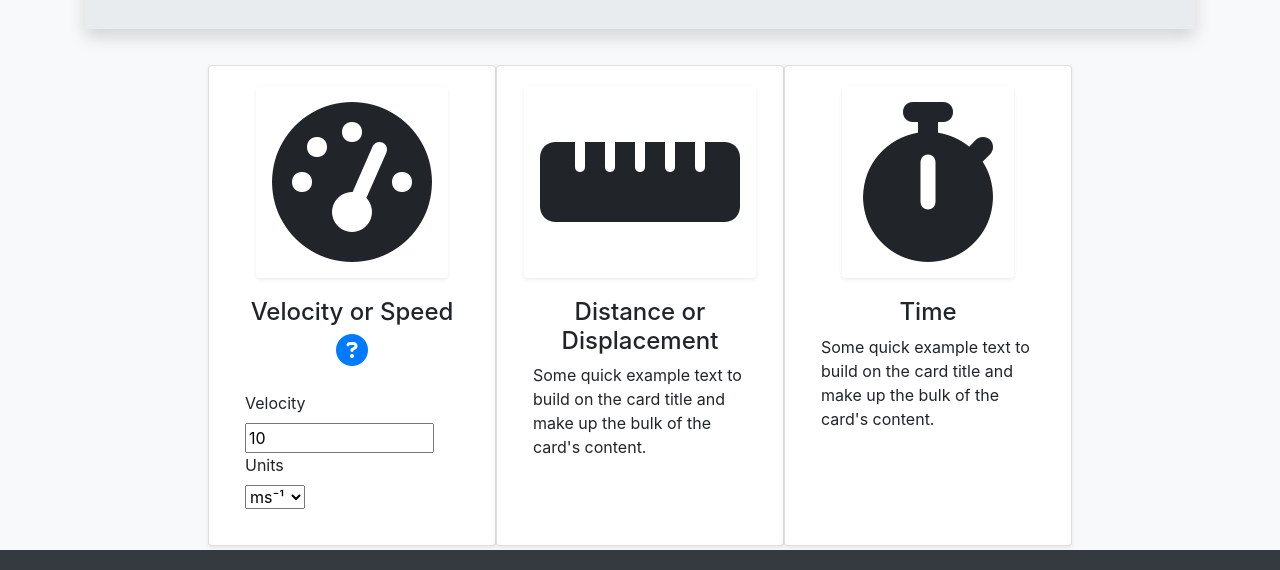
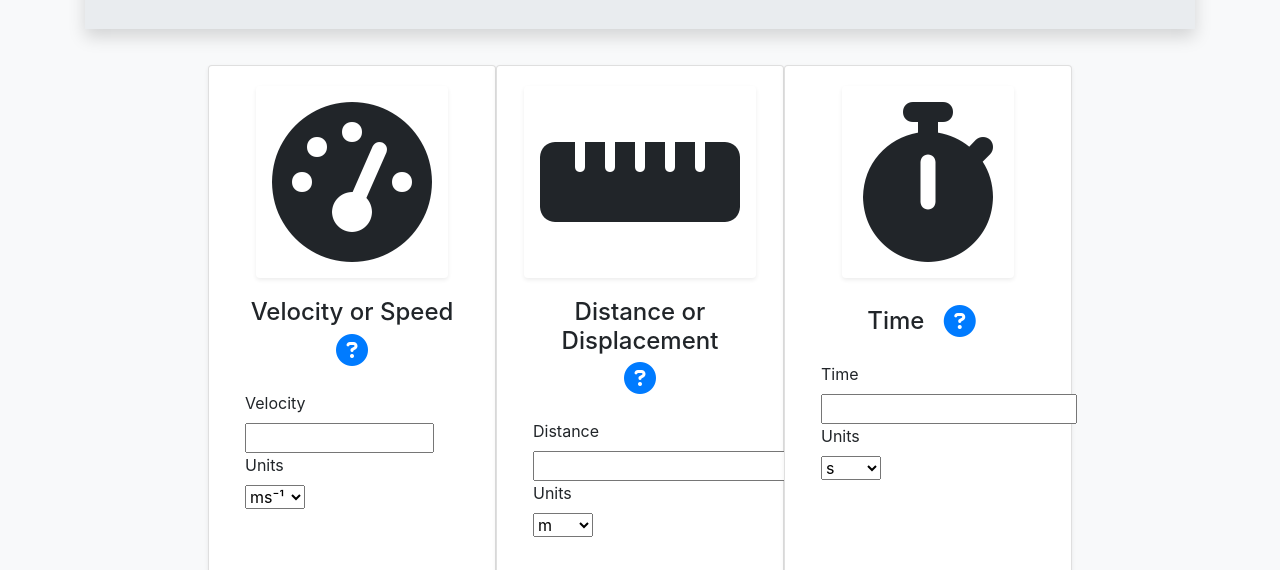
Before and after one commit to pauld0051/Physics-Code-2, a plain HTML site: page velocity.html in a window 1280 px wide. Shown: the part 186-756 px from the top of the page. Drawn offline with nearby package versions, Linux system fonts and the light colour scheme.

Commit message:
Complete velocity.html form

```diff
--- a/velocity.html
+++ b/velocity.html
@@ -28,6 +28,7 @@
     </section>
     <section class="container">
         <form name="velocity_calc" id="velocity_calc">
+            <!-- Velocity Card -->
             <div class="row d-flex justify-content-center">
                 <div class="card shadow-sm p-3 mt-1 mb-1" style="width: 18rem;">
                     <i class="fa-solid fa-gauge-high fa-10x rounded mx-auto d-block mt-1 shadow-sm p-3"></i>
@@ -35,14 +36,14 @@
                         <h4 class="text-center">Velocity or Speed <a tabindex="0" class="btn btn-link" role="button"
                                 data-toggle="popover" data-trigger="focus"
                                 title="Initial Velocity (ms<sup>-1</sup>, kmh<sup>-1</sup> or mph)"
-                                data-content="Enter the initial velocity the vehicle is travelling. Don't forget to check the units!">
+                                data-content="Leave blank or enter the velocity the object is travelling. Don't forget to check the units!">
                                 <i class="far fa-question-circle fa-2x"></i>
                             </a></h4>
                         <p class="card-text"></p>
-                        <label for="initialVelocity">Velocity</label><br>
+                        <label for="velocity">Velocity</label><br>
                         <input type="number" name="inputVelocity" id="initialVelocity" class="reset_form checkVelocity"
-                            value="10" min="0.01" max="299792458" step="0.01" autocomplete="off"
-                            aria-label="input value for velocity"><br>
+                            value="" min="0.01" max="299792458" step="0.01" autocomplete="off"
+                            aria-label="input value for velocity in metres per second, kilometers per hour or miles per hour"><br>
                         <label for="units">Units</label><br>
                         <select name="units" id="units" style="width:60px;">
                             <option value="kmh">kmh&#x207b;&sup1;</option>
@@ -51,18 +52,49 @@
                         </select>
                     </div>
                 </div>
+                <!-- Distance Card -->
                 <div class="card shadow-sm p-3 mt-1 mb-1" style="width: 18rem;">
                     <i class="fa-solid fa-ruler-horizontal fa-10x rounded mx-auto d-block mt-1 shadow-sm p-3"></i>
                     <div class="card-body">
-                        <h4 class="text-center">Distance or Displacement</h4>
-                        <p class="card-text">Some quick example text to build on the card title and make up the bulk of the card's content.</p>
+                        <h4 class="text-center">Distance or Displacement <a tabindex="0" class="btn btn-link"
+                                role="button" data-toggle="popover" data-trigger="focus"
+                                title="Distance (m, km, mi)"
+                                data-content="Leave blank or enter the distance the object travelled. Don't forget to check the units!">
+                                <i class="far fa-question-circle fa-2x"></i>
+                            </a></h4>
+                        <p class="card-text"></p>
+                        <label for="distance">Distance</label><br>
+                        <input type="number" name="inputDistance" id="distance" class="reset_form checkVelocity"
+                            value="" min="0.01" step="0.01" autocomplete="off"
+                            aria-label="input value for distance in metres, kilometers, or miles"><br>
+                        <label for="unitsDistance">Units</label><br>
+                        <select name="unitsDistance" id="unitsDistance" style="width:60px;">
+                            <option value="m" selected>m</option>
+                            <option value="km">km</option>
+                            <option value="mi">miles</option>
+                        </select>
                     </div>
                 </div>
+                <!-- Time Card -->
                 <div class="card shadow-sm p-3 mt-1 mb-1" style="width: 18rem;">
                     <i class="fa-solid fa-stopwatch fa-10x rounded mx-auto d-block mt-1 shadow-sm p-3"></i>
                     <div class="card-body">
-                        <h4 class="text-center">Time</h4>
-                        <p class="card-text">Some quick example text to build on the card title and make up the bulk of the card's content.</p>
+                        <h4 class="text-center">Time <a tabindex="0" class="btn btn-link" role="button"
+                                data-toggle="popover" data-trigger="focus" title="Time (s, minutes, hours)"
+                                data-content="Leave blank or enter the time the object has travelled for. Don't forget to check the units!">
+                                <i class="far fa-question-circle fa-2x"></i>
+                            </a></h4>
+                        <p class="card-text"></p>
+                        <label for="time">Time</label><br>
+                        <input type="number" name="inputTime" id="time" class="reset_form checkVelocity"
+                            value="" min="0.0001" step="0.0001" autocomplete="off"
+                            aria-label="input value for time in seconds, minutes, or hours"><br>
+                        <label for="unitsTime">Units</label><br>
+                        <select name="unitsDistance" id="unitsDistance" style="width:60px;">
+                            <option value="seconds" selected>s</option>
+                            <option value="minutes">min</option>
+                            <option value="hours">hr</option>
+                        </select>
                     </div>
                 </div>
             </div>
```
